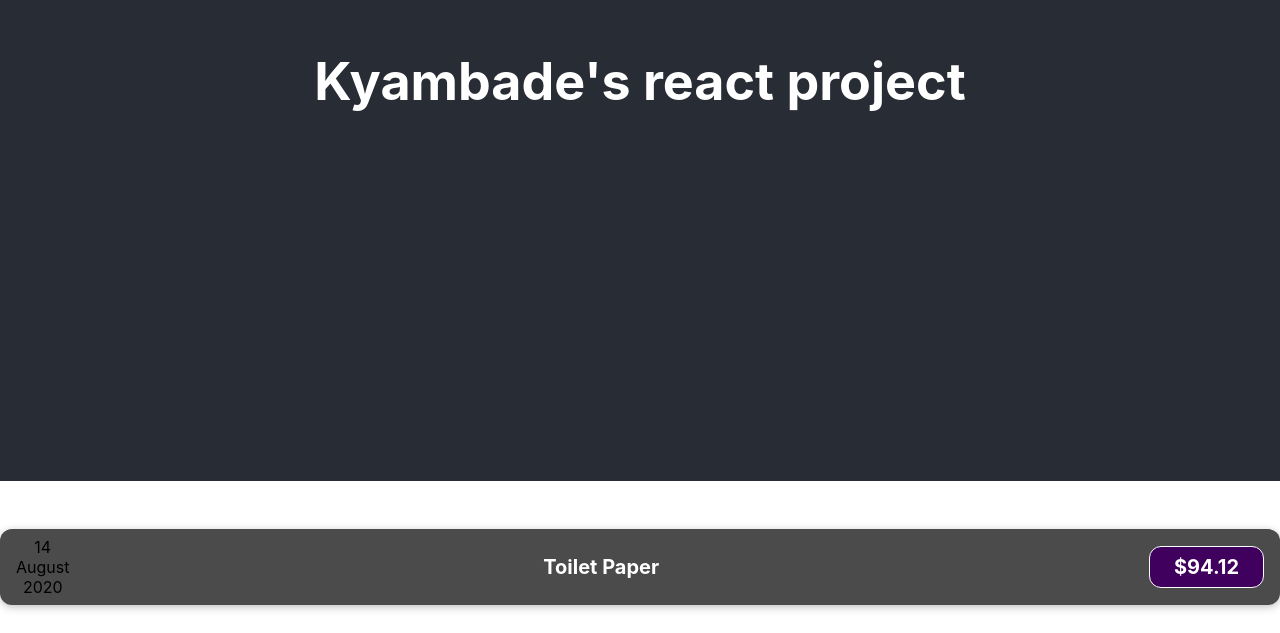
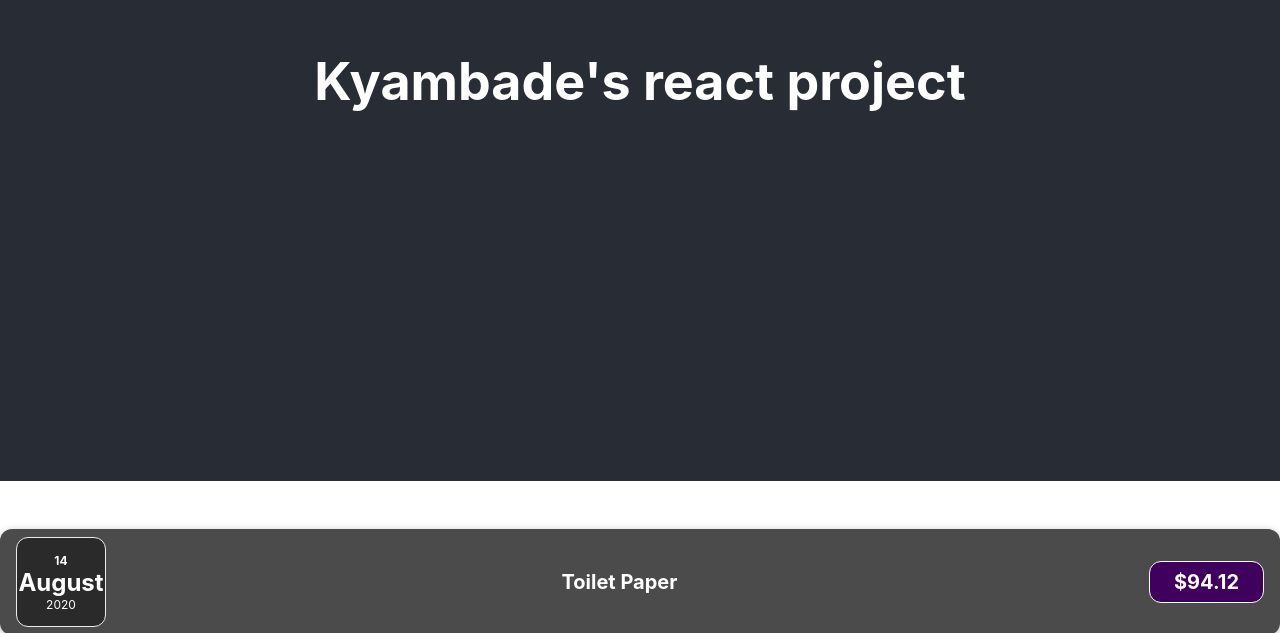
Before and after one commit to arthurkyambadde/firstReactApp, a React (Create React App) app: page / in a window 1280 px wide. Shown: the part 319-952 px from the top of the page. Built offline with nearby package versions, Linux system fonts and the light colour scheme.

Commit message:
create ExpenseDate.css and style date component

```diff
--- /dev/null
+++ b/src/components/ExpenseDate.css
@@ -0,0 +1,26 @@
+.expense-date {
+  display: flex;
+  flex-direction: column;
+  width: 5.5rem;
+  height: 5.5rem;
+  border: 1px solid #ececec;
+  background-color: #2a2a2a;
+  color: white;
+  border-radius: 12px;
+  align-items: center;
+  justify-content: center;
+}
+
+.expense-date__month {
+  font-size: 0.75rem;
+  font-weight: bold;
+}
+
+.expense-date__year {
+  font-size: 0.75rem;
+}
+
+.expense-date__day {
+  font-size: 1.5rem;
+  font-weight: bold;
+}
--- a/src/components/ExpenseDate.js
+++ b/src/components/ExpenseDate.js
@@ -1,13 +1,15 @@
+import "./ExpenseDate.css";
+
 function ExpenseDate(props) {
   const month = props.date.toLocaleString("en-US", { month: "long" });
   const day = props.date.toLocaleString("en-US", { day: "2-digit" });
   const year = props.date.getFullYear();
 
   return (
-    <div>
-      <div>{day}</div>
-      <div>{month}</div>
-      <div>{year}</div>
+    <div className="expense-date">
+      <div className="expense-date__month">{day}</div>
+      <div className="expense-date__day">{month}</div>
+      <div className="expense-date__year">{year}</div>
     </div>
   );
 }
```
